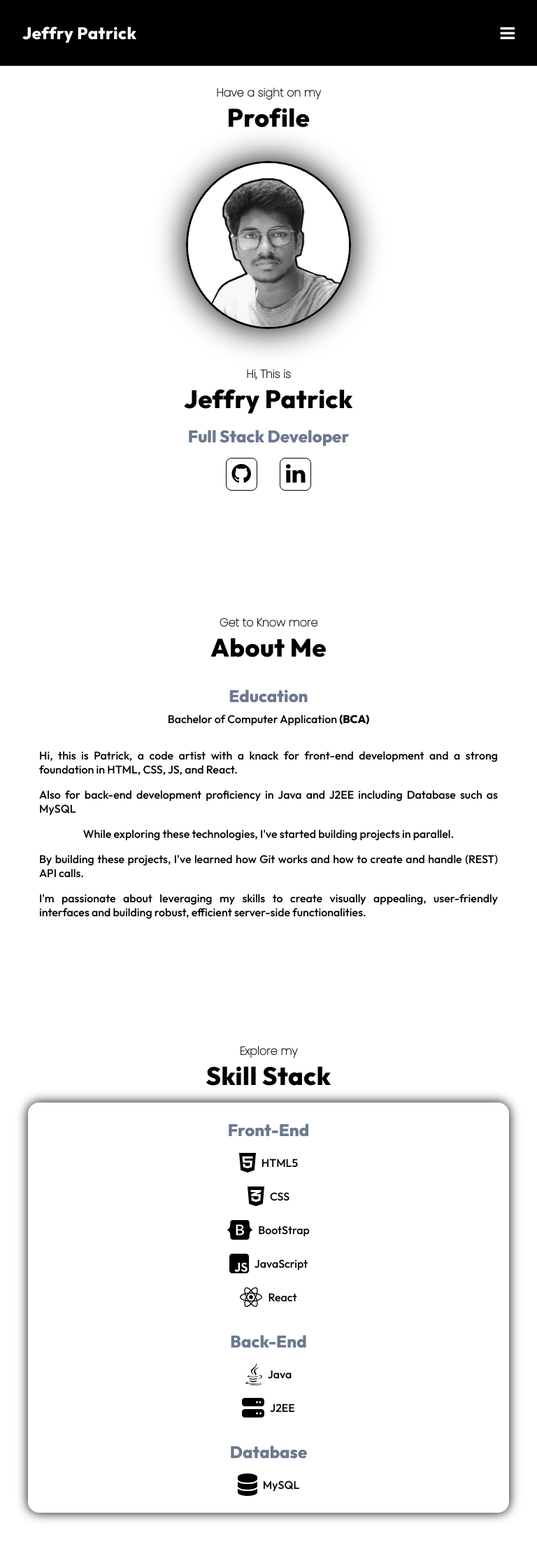
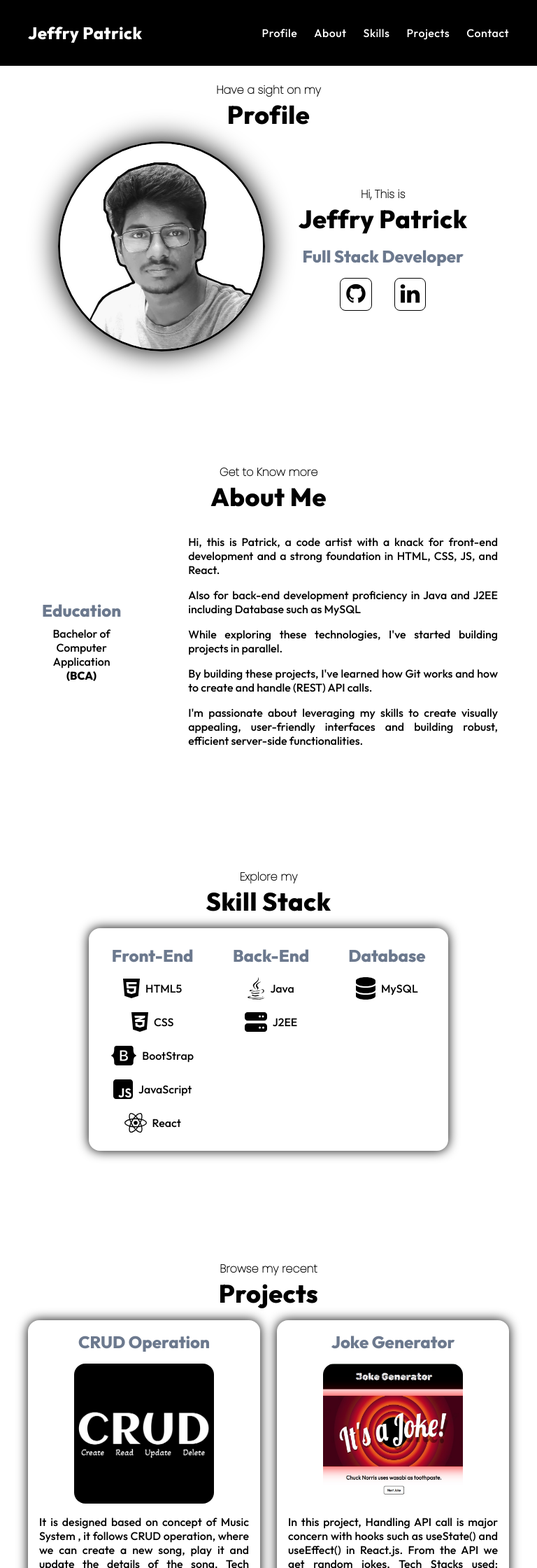
Before and after one commit to JeffryPatrick/ReactPortfolio, a React (Create React App) app: page / in a window 768 px wide. Shown: the top 2240 px of the page at 70% size. Built offline with nearby package versions, Linux system fonts and the light colour scheme.

Commit message:
make it responsive for all other devices image animation changed

```diff
--- a/src/App.css
+++ b/src/App.css
@@ -17,7 +17,7 @@ html {
   flex-direction: column;
   align-items: center;
   row-gap: 16px;
-  padding: 140px 0 100px;
+  padding: 136px 0 100px;
 }
 
 .heading {
@@ -60,9 +60,9 @@ html {
   font-weight: 700;
 }
 
-@media screen and (max-width: 786px) {
+@media screen and (max-width: 1024px) {
   .section {
-    padding: 120px 0 40px;
+    padding: 116px 0 40px;
   }
 
   .heading {
--- a/src/components/About/About.css
+++ b/src/components/About/About.css
@@ -12,8 +12,28 @@
   text-align: center;
 }
 
-@media screen and (max-width: 786px) {
+/* for mobile devices */
+@media screen and (min-width: 320px) and (max-width: 480px) {
   .about-content {
     flex-direction: column;
   }
+
+  .edu-content {
+    padding: 16px 0;
+  }
+
+  .about-content > .details {
+    padding: 16px 0;
+  }
 }
+
+/* for ipads and tablets */
+@media screen and (min-width: 481px) and (max-width: 768px) {
+  .about-content {
+    column-gap: 60px;
+  }
+
+  .edu-content > .info {
+    text-align: center;
+  }
+}
--- a/src/components/Contact/Contact.css
+++ b/src/components/Contact/Contact.css
@@ -42,7 +42,8 @@
   background: white;
 }
 
-@media only screen and (max-width: 768px) {
+/* For Mobile devices */
+@media screen and (min-width: 320px) and (max-width: 480px) {
   .contact-content {
     flex-direction: column;
     row-gap: 24px;
--- a/src/components/Navbar/Navbar.css
+++ b/src/components/Navbar/Navbar.css
@@ -46,9 +46,10 @@
   display: none;
 }
 
-@media screen and (max-width: 786px) {
+/* for mobile devices */
+@media screen and (min-width: 320px) and (max-width: 480px) {
   .navbar {
-    padding: 32px;
+    padding: 32px 40px;
   }
 
   .logo {
@@ -89,3 +90,37 @@
     background: black;
   }
 }
+
+/* for ipads and tablets */
+@media screen and (min-width: 481px) and (max-width: 768px) {
+  .navbar {
+    padding: 32px 40px;
+  }
+
+  .logo {
+    font-size: 24px;
+  }
+
+  .menu-list {
+    column-gap: 24px;
+  }
+
+  .menu-link {
+    font-size: 16px;
+  }
+}
+
+/* for laptop and small screens */
+@media screen and (min-width: 769px) and (max-width: 1024px) {
+  .logo {
+    font-size: 30px;
+  }
+
+  .menu-list {
+    column-gap: 28px;
+  }
+
+  .menu-link {
+    font-size: 18px;
+  }
+}
--- a/src/components/Navbar/Navbar.jsx
+++ b/src/components/Navbar/Navbar.jsx
@@ -23,10 +23,10 @@ const Navbar = () => {
             <a data-aos="zoom-in" data-aos-duration="750" className="logo" href="/">Jeffry Patrick</a>
             <ul className={isNavExpanded ? "menu-list expanded" : "menu-list"}>
                 <li data-aos="zoom-in" data-aos-duration="500" data-aos-delay="250" onClick={() => setIsNavExpanded(!isNavExpanded)}><a className="menu-link" href="#profile">Profile</a></li>
-                <li data-aos="zoom-in" data-aos-duration="500" data-aos-delay="500" onClick={() => setIsNavExpanded(!isNavExpanded)}><a className="menu-link" href="#about">About Me</a></li>
+                <li data-aos="zoom-in" data-aos-duration="500" data-aos-delay="500" onClick={() => setIsNavExpanded(!isNavExpanded)}><a className="menu-link" href="#about">About</a></li>
                 <li data-aos="zoom-in" data-aos-duration="500" data-aos-delay="750" onClick={() => setIsNavExpanded(!isNavExpanded)}><a className="menu-link" href="#skills">Skills</a></li>
                 <li data-aos="zoom-in" data-aos-duration="500" data-aos-delay="1000" onClick={() => setIsNavExpanded(!isNavExpanded)}><a className="menu-link" href="#projects">Projects</a></li>
-                <li data-aos="zoom-in" data-aos-duration="500" data-aos-delay="1250" onClick={() => setIsNavExpanded(!isNavExpanded)}><a className="menu-link" href="#contact">Contact Me</a></li>
+                <li data-aos="zoom-in" data-aos-duration="500" data-aos-delay="1250" onClick={() => setIsNavExpanded(!isNavExpanded)}><a className="menu-link" href="#contact">Contact</a></li>
             </ul>
             <i className={isNavExpanded ? "fa fa-bars menu-icon rotate" : "fa fa-bars menu-icon"} onClick={() => setIsNavExpanded(!isNavExpanded)}></i>
         </nav>
--- a/src/components/Profile/Profile.css
+++ b/src/components/Profile/Profile.css
@@ -5,28 +5,16 @@
   column-gap: 64px;
 }
 
-/* .imgSection {
-  animation-name: moveright;
-  animation-duration: 1s;
-  animation-timing-function: ease-in;
-} */
-
 .img {
   height: 420px;
   border-radius: 50%;
   border: 4px solid black;
   /* box-shadow: 0px 0px 40px black; */
   animation-name: heartbeat;
-  animation-duration: 3s;
-  animation-timing-function: ease-out;
+  animation-duration: 4s;
+  animation-timing-function: ease-in-out;
   animation-iteration-count: infinite;
 }
-
-/* .details {
-  animation-name: moveleft;
-  animation-duration: 1s;
-  animation-timing-function: ease-in;
-} */
 
 .online-links {
   display: flex;
@@ -52,14 +40,15 @@
 @keyframes heartbeat {
   0%,
   100% {
-    box-shadow: 0px 0px 30px black;
+    box-shadow: 0px 0px 15px black;
   }
   50% {
-    box-shadow: 0px 0px 50px black;
+    box-shadow: 0px 0px 40px black;
   }
 }
 
-@media screen and (max-width: 786px) {
+/* For mobile devices */
+@media screen and (min-width: 320px) and (max-width: 480px) {
   .profile-content {
     width: 100%;
     flex-direction: column;
@@ -72,3 +61,14 @@
     border: 3px solid;
   }
 }
+
+/* For iPads and tablets */
+@media screen and (min-width: 481px) and (max-width: 768px) {
+  .profile-content {
+    column-gap: 32px;
+   }
+  .img {
+    height: 300px;
+    border: 3px solid;
+  }
+}
--- a/src/components/Projects/Projects.css
+++ b/src/components/Projects/Projects.css
@@ -36,7 +36,8 @@
   background: black;
 }
 
-@media screen and (max-width: 786px) {
+/* For mobile devices */
+@media screen and (min-width: 320px) and (max-width: 480px) {
   .project-content {
     display: flex;
     flex-direction: column;
@@ -51,3 +52,27 @@
     font-size: 20px;
   }
 }
+
+/* For iPads and tablets */
+@media screen and (min-width: 481px) and (max-width: 786px) {
+  .project-content {
+    display: grid;
+    grid-template-columns: repeat(2, auto);
+    column-gap: 24px;
+    row-gap: 24px;
+  }
+
+  .proj-img {
+    width: 200px;
+    height: 200px;
+    object-fit: fill;
+  }
+
+  .repo-link {
+    font-size: 20px;
+  }
+
+  .project-content > .details > .info {
+    text-align: justify;
+  }
+}
--- a/src/components/Projects/Projects.jsx
+++ b/src/components/Projects/Projects.jsx
@@ -27,7 +27,7 @@ const Projects = ({ data }) => {
             <div className="project-content">
                 {
                     data.proj_list.map((proj, i) => (
-                        <div data-aos="fade-up" data-aos-delay={delay += 150} className="details">
+                        <div data-aos="fade-up" data-aos-delay={delay += 150} className="details" key={i}>
                             <p className="subheading-1">{proj.proj_name}</p>
                             <img src={img_list[i]} alt="" className="proj-img" />
                             <p className="info">{proj.proj_desc}</p>
--- a/src/components/Skills/Skills.css
+++ b/src/components/Skills/Skills.css
@@ -18,7 +18,8 @@
   font-size: 32px;
 }
 
-@media screen and (max-width: 786px) {
+/* for mobile devices */
+@media screen and (min-width: 320px) and (max-width: 480px) {
   .skill-content {
     flex-direction: column;
     width: 100%;
@@ -29,3 +30,10 @@
     margin-left: 0;
   }
 }
+
+/* for ipads and tablets */
+@media screen and (min-width: 481px) and (max-width: 768px) {
+  .inner {
+    margin-left: 0;
+  }
+}
--- a/src/data/data.json
+++ b/src/data/data.json
@@ -85,7 +85,7 @@
             {
                 "proj_id": 6,
                 "proj_name": "Portfolio",
-                "proj_desc": "In this Project, I've explained about myself, my skills, and the projects I've done. The information given in the portfolio are driven from json file that I've created.",
+                "proj_desc": "In this Project, I've explained about myself, my skills, and the projects I've done. The information given in the portfolio are driven from json file.",
                 "github_link": "https://github.com/JeffryPatrick/ReactPortfolio"
             }
         ]
```
Also changed, not shown: 1 other file (tests, documents, lock files or other folders).
